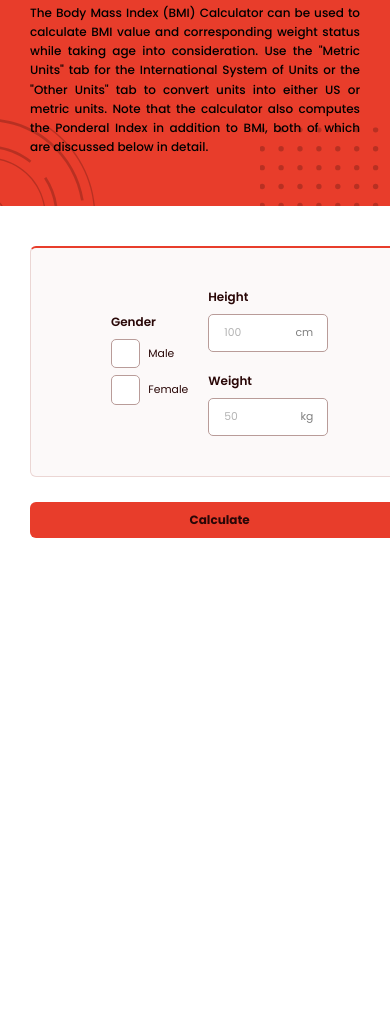
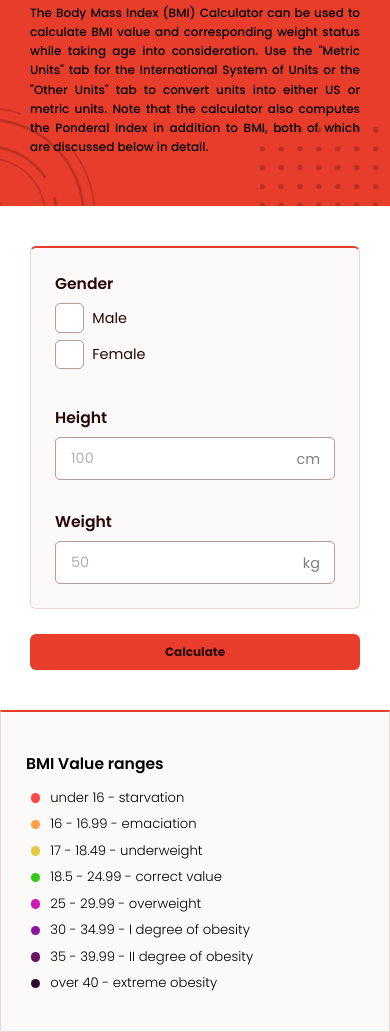
Before and after one commit to Just-xx/bmi-calculator, a website built with Vite: page index.html in a window 390 px wide. Shown: the part 387-1419 px from the top of the page. Before the commit the page ends 965 px from the top, so only its background shows below. Built offline with nearby package versions, Linux system fonts and the light colour scheme.

Commit message:
added sections and responsibility

```diff
--- a/index.html
+++ b/index.html
@@ -53,9 +53,38 @@
               </div>
             </div>
           </main>
-          <div class="values-box"></div>
+          <div class="values-box">
+            <div class="values-wrapper">
+              <h3>BMI Value ranges</h3>
+              <ul class="values">
+                <li style="--dot-clr: #FC4848;">under 16 - starvation</li>
+                <li style="--dot-clr: #FC9F48;">16 - 16.99 - emaciation</li>
+                <li style="--dot-clr: #E4CA41;">17 - 18.49 - underweight</li>
+                <li style="--dot-clr: #33CA1B;">18.5 - 24.99 - correct value</li>
+                <li style="--dot-clr: #CA1BB8;">25 - 29.99 - overweight</li>
+                <li style="--dot-clr: #8B139E;">30 - 34.99 - I degree of obesity</li>
+                <li style="--dot-clr: #691461;">35 - 39.99 - II degree of obesity</li>
+                <li style="--dot-clr: #320A29;">over 40 - extreme obesity</li>
+              </ul>
+            </div>
+          </div>
           <button class="btn">Calculate</button>
         </form>
+        <div class="values-box mobile">
+          <div class="mobile-values-wrapper">
+            <h3>BMI Value ranges</h3>
+            <ul class="values">
+              <li style="--dot-clr: #FC4848;">under 16 - starvation</li>
+              <li style="--dot-clr: #FC9F48;">16 - 16.99 - emaciation</li>
+              <li style="--dot-clr: #E4CA41;">17 - 18.49 - underweight</li>
+              <li style="--dot-clr: #33CA1B;">18.5 - 24.99 - correct value</li>
+              <li style="--dot-clr: #CA1BB8;">25 - 29.99 - overweight</li>
+              <li style="--dot-clr: #8B139E;">30 - 34.99 - I degree of obesity</li>
+              <li style="--dot-clr: #691461;">35 - 39.99 - II degree of obesity</li>
+              <li style="--dot-clr: #320A29;">over 40 - extreme obesity</li>
+            </ul>
+          </div>
+        </div>
     </div>
     <script type="module" src="/main.js"></script>
   </body>
--- a/styles/calculator.scss
+++ b/styles/calculator.scss
@@ -5,16 +5,20 @@
   margin: 40px clamp(30px, 6vw, 160px);
   width: auto;
   flex-grow: 1;
-  grid-template-columns: min-content 1fr;
+  grid-template-columns: 3fr 4fr;
   grid-template-rows: auto 3rem;
   gap: 25px;
 
   & > * { border-radius: 6px; }
 
+
+  @media screen and (max-width: 1315px) {
+    grid-template-columns: 3fr 2fr;
+  }
+
   @media screen and (max-width: $desktop-s) {
     grid-template-columns: 1fr;
   }
-
 }
 
 .calc-box, .values-box {
@@ -37,14 +41,11 @@
     column-gap: 40px;
   }
 
-  @media screen and (max-width: $desktop-s) {
-    column-gap: 20px;
-  }
-}
-
-.values-box {
-  @media screen and (max-width: $desktop-s) {
-    display: none;
+  @media screen and (max-width: $tablet) {
+    row-gap: 30px;
+    grid-template-columns: 1fr;
+    grid-template-rows: repeat(3, min-content);
+    padding: 2rem;
   }
 }
 
@@ -87,6 +88,14 @@
 
   &.weight {
     place-self: start;
+  }
+
+  @media screen and (max-width: $tablet) {
+    &.weight,
+    &.height,
+    &.gender  {
+      place-self: start;
+    }
   }
 
   .input-wrapper {
@@ -136,6 +145,28 @@
   & > .radio-option > label  {
     padding-left: 8px;
     user-select: none;
+  }
+
+  @media screen and (max-width: $desktop-l) {
+    width: 200px;
+  }
+
+  @media screen and (max-width: $tablet) {
+    width: 100%;
+  }
+
+  @media screen and (max-width: $mobile-l) {
+
+    & > label,
+    & > .radio-legend {
+      font-size: 1.3rem;
+    }
+
+    & > .radio-option,
+    & input[type="text"],
+    & input[type="text"] + .unit {
+      font-size: 1.2rem;
+    }
   }
 
 }
@@ -190,3 +221,112 @@ input:focus, input[type="text"]:focus {
   border-color: $secondary;
   outline: none;
 }
+
+.values-box {
+  display: flex;
+  justify-content: center;
+  align-items: center;
+
+  @media screen and (max-width: $desktop-s) {
+    display: none;
+  }
+
+  h3 {
+    margin-bottom: 1.3rem;
+    font-size: 1rem;
+    font-weight: 600;
+    transform: translateX(-5px);
+  }
+
+  .values {
+    display: grid;
+    grid-template-columns: repeat(2, min-content);
+    grid-template-rows: repeat(4, 1fr);
+    grid-auto-flow: column;
+    column-gap: 80px;
+    row-gap: 1em;
+
+
+    @media screen and (max-width: $desktop-l) {
+      row-gap: .8em;
+      column-gap: 18px;
+    }
+
+    @media screen and (max-width: 1315px) {
+      grid-template-columns: 1fr;
+      grid-template-rows: repeat(8, 1fr);
+    }
+  }
+
+  .values > li::marker {
+    font-size: 0;
+    visibility: hidden;
+    color: transparent;
+  }
+
+  .values > li {
+    display: flex;
+    align-items: center;
+    font-weight: 300;
+    font-size: .85rem;
+    line-height: 110%;
+    white-space: nowrap;
+
+    @media screen and (max-width: $desktop-l) {
+      font-size: .8rem;
+    }
+  }
+
+  .values > li::before {
+    content: '';
+    width: .7em;
+    aspect-ratio: 1;
+    background-color: var(--dot-clr);
+    display: inline-block;
+    border-radius: 50%;
+    margin-right: 10px;
+  }
+}
+
+.values-box.mobile {
+  display: none;
+  padding: 40px clamp(30px, 6vw, 160px);;
+
+  .values {
+    row-gap: 1em;
+    column-gap: 40px;
+    grid-template-columns: repeat(2, min-content);
+    grid-template-rows: repeat(4, 1fr);
+  }
+
+  li {
+    font-size: .9rem;
+  }
+
+  @media screen and (max-width: $tablet) {
+    .mobile-values-wrapper {
+      flex-grow: 1;
+    }
+
+    .values {
+      grid-template-columns: min-content;
+      grid-template-rows: repeat(8, 1fr);
+    }
+  }
+
+  @media screen and (max-width: $mobile-l) {
+
+    h3 {
+      font-size: 1.3rem;
+    }
+
+    li {
+      font-size: 1.1rem;
+    }
+  }
+
+
+  @media screen and (max-width: $desktop-s) {
+    display: flex;
+  }
+}
--- a/styles/hero.scss
+++ b/styles/hero.scss
@@ -41,11 +41,22 @@
   line-height: 160%;
 }
 
+@keyframes spin {
+  0% {
+    transform: rotate(0);
+  }
+  100% {
+    transform: rotate(360deg);
+  }
+}
+
 .decoration {
   width: 100%;
   height: 100%;
   z-index: -1;
   opacity: .3;
+
+
   &, & > span {
     position: absolute;
 
@@ -55,18 +66,21 @@
     right: 0;
     top: 0;
     transform: translate(40%, -43%);
+
+    img { animation: spin 100s linear infinite; }
   }
 
   span:nth-child(2) {
     left: 0;
     bottom: 0;
     transform: translate(-45%, 45%);
+    img { animation: spin 100s linear infinite; }
   }
 
   span:nth-child(3) {
     left: 0;
     top: 0;
-    transform: translate(-10%, -30%);
+    transform: translate(-10%, -50%);
   }
 
   span:nth-child(4) {
@@ -125,7 +139,7 @@
   }
 
   @media screen and (min-width: $desktop-l) {
-    & > span > img { transform: scale(1.2); }
+    & > span > img { transform: scale(1.1); }
   }
 
 }
```
